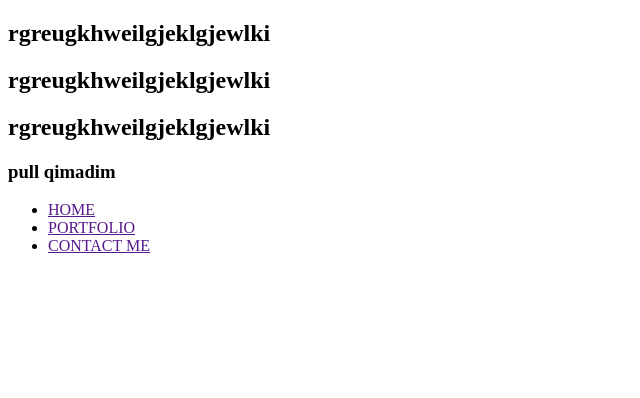
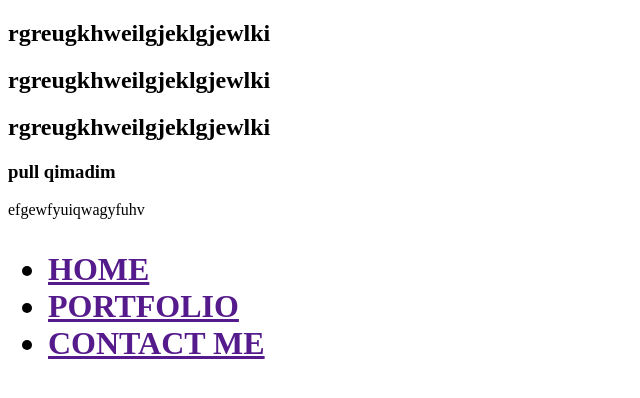
Before and after one commit to TheIlyosTV/Mini-portfelio, a plain HTML site: page index.html in a window 1280 px wide. Shown: the whole page, without its empty margins (0-640 px from the left). Drawn offline with Linux system fonts and the light colour scheme.

Commit message:
pull-qimadim

```diff
--- a/index.html
+++ b/index.html
@@ -15,6 +15,9 @@
     <h2>rgreugkhweilgjeklgjewlki</h2>
 
     <h3>pull qimadim</h3>
+
+    efgewfyuiqwagyfuhv
+    <h1>
     <div class="site-header">
         <div class="container">
             <div class="site-header__wrapper">
```
